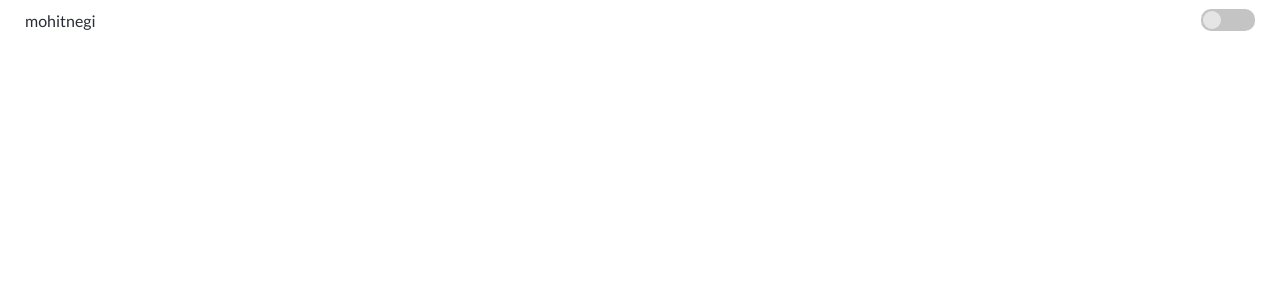
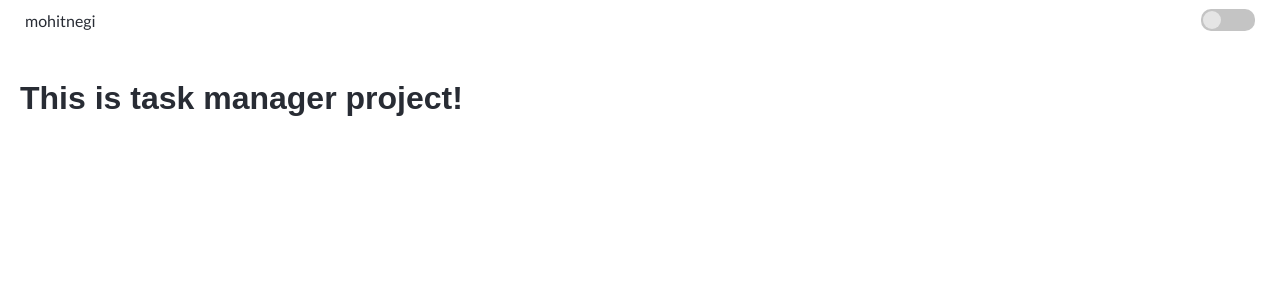
Before and after one commit to mohitnegi724/nextproject, a Next.js app: page /homepage in a window 1280 px wide. Shown: the top 300 px of the page. Built offline with nearby package versions, Linux system fonts and the light colour scheme.

Commit message:
Logout Issue Solved

```diff
--- a/auth.js
+++ b/auth.js
@@ -43,7 +43,7 @@ router.get('/auth/google/redirect', passport.authenticate('google'), (req, res)
     res.redirect('/');
 });
 
-router.get('/profile', (req, res)=>{
+router.get('/profile', authCheck, (req, res)=>{
     res.send(req.user)
 })
 
--- a/context/login.js
+++ b/context/login.js
@@ -6,12 +6,12 @@ export const Login = createContext({
 })
 
 export const LoginProvider =props=>{
-    const[login, setLogin] = useState({login: false})
+    const[loginState, setLoginState] = useState({login: false})
     return(
     <Login.Provider value={{
-        login,
+        loginContext: loginState,
         setLogin:val=>{
-            setLogin(val)
+            setLoginState(val)
         }}}>
         {props.children}
     </Login.Provider>
--- a/pages/homepage.js
+++ b/pages/homepage.js
@@ -4,7 +4,9 @@ import Layout from '../components/MyLayout';
 export default function Blog() {
   return (
     <Layout>
-      <h1></h1>
+      <h1>
+        This is task manager project!
+      </h1>
       <style jsx>{`
         h1,
         a {
--- a/pages/index.js
+++ b/pages/index.js
@@ -6,7 +6,10 @@ import LoggedIn from '../components/LoggedIn'
 
 export default function Home(props) {
   const {login, user} = props;
+
   const context = useContext(Login);
+  const { login:contextLogin, user:contextUser} = context.loginContext || {};
+
   useEffect(()=>{
     if(login){
       context.setLogin({login, user})
@@ -17,10 +20,11 @@ export default function Home(props) {
       })
     }
   }, [])
+
   return (
     <Fragment>
       <div className='homepage-container'>
-          {login?<LoggedIn user={user}/>:<LoginForm/>}
+          {contextLogin?<LoggedIn user={user}/>:<LoginForm/>}
       </div>
       <style jsx>{`
       .homepage-container {
```
